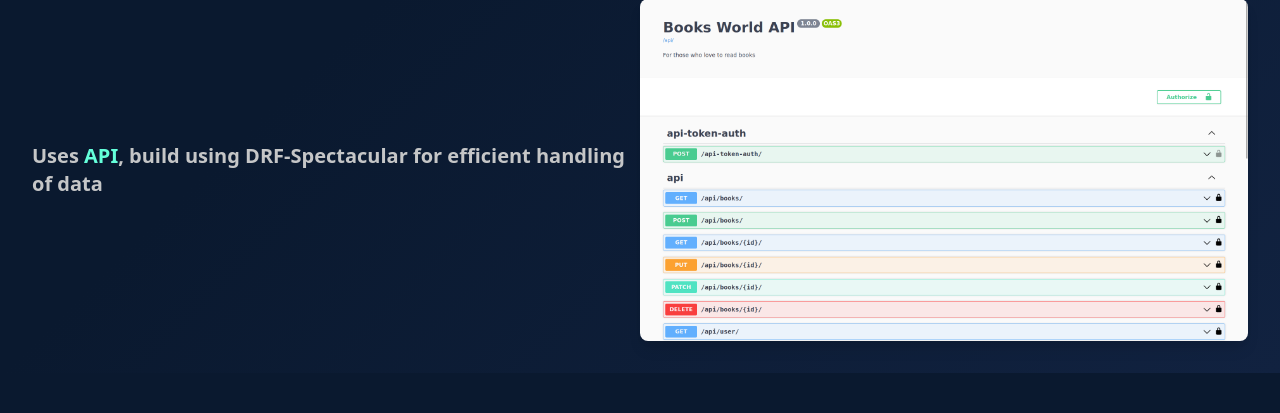
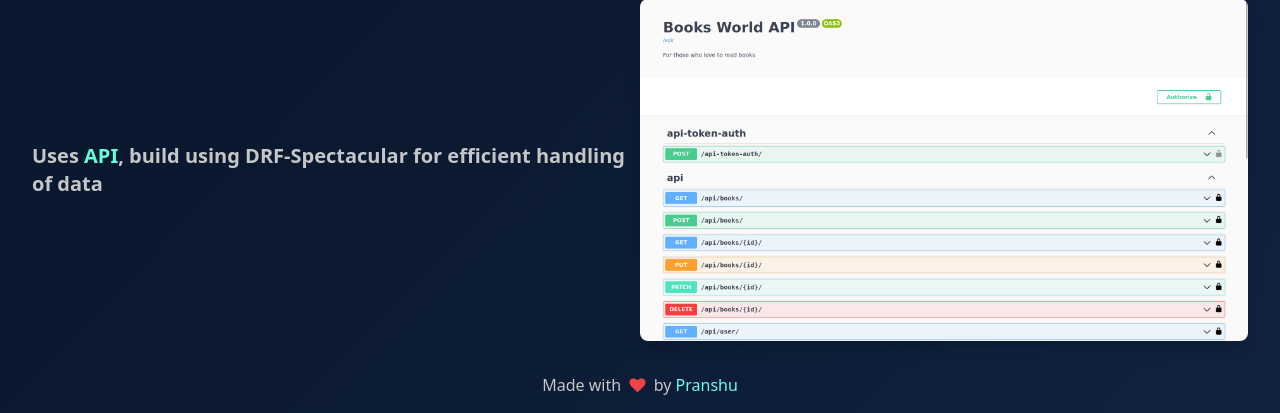
Before and after one commit to Pranshu1902/Books-World, a Django app: template templates/homePage.html in a window 1280 px wide. Shown: the part 884-1297 px from the top of the page. Before the commit the page ends 1257 px from the top, so only its background shows below. Run offline with Django 3.2, Linux system fonts and the light colour scheme; the template is opened without the code that fills it, so the values that code supplies are empty.

Commit message:
added portfolio site link

```diff
--- a/templates/homePage.html
+++ b/templates/homePage.html
@@ -89,5 +89,17 @@
       />
     </div>
   </div>
+  <div class="flex justify-center items-center">
+    Made with &nbsp;<i class="fa fa-heart text-red-500"></i>&nbsp; by&nbsp;
+    <a
+      href="https://pranshu1902.netlify.app"
+      target="_blank"
+      rel="noreferrer"
+      style="color: #66fcf1"
+      className="transition duration-300 hover:underline hover:font-bold"
+    >
+      Pranshu
+    </a>
+  </div>
 </div>
 {% endblock %}{% static '/images/cat.jpg' %}
```
